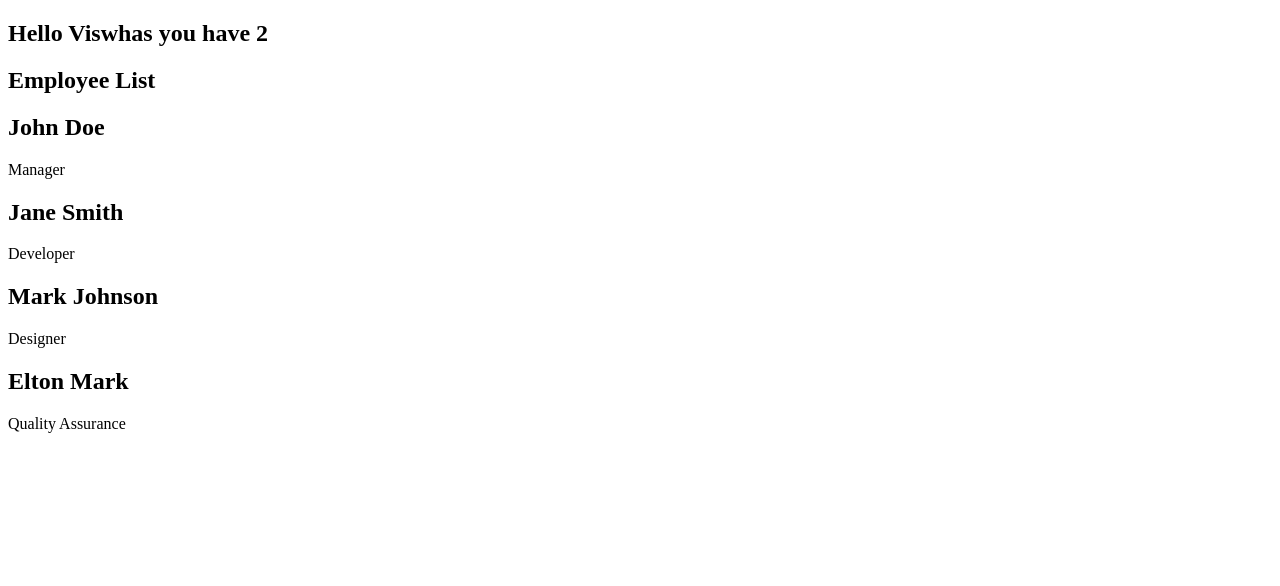
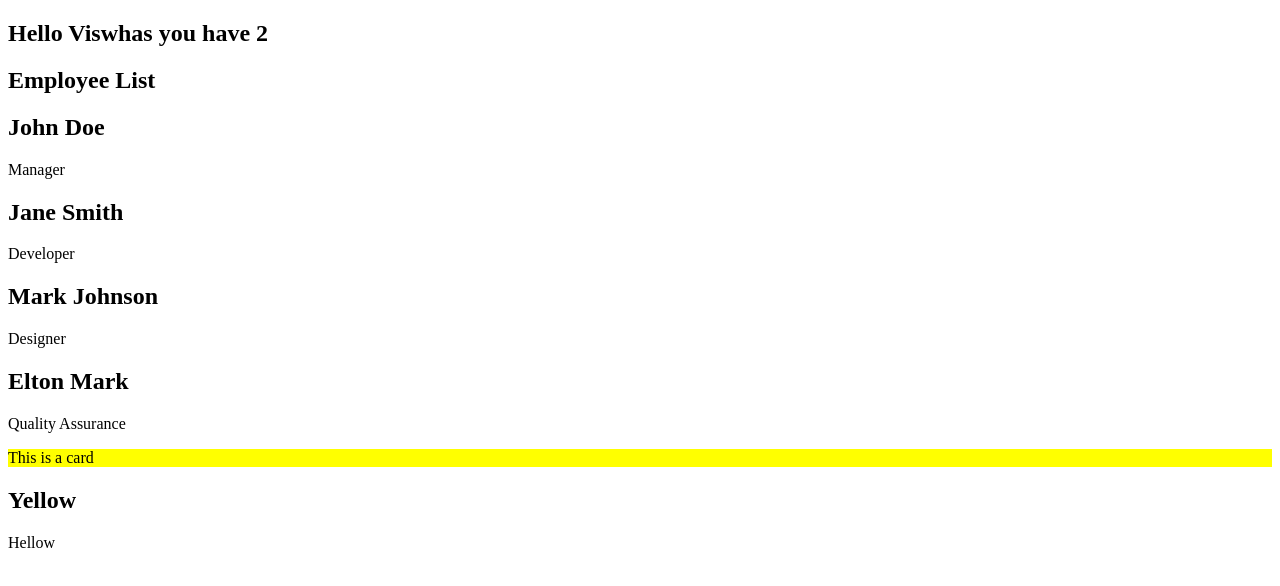
Before and after one commit to Shubamium/ReactTSCExample, a React (Vite) app: page / in a window 1280 px wide. Shown: the top 586 px of the page. Built offline with nearby package versions, Linux system fonts and the light colour scheme.

Commit message:
Add union and children example

```diff
--- a/src/App.tsx
+++ b/src/App.tsx
@@ -1,4 +1,6 @@
+import Card from "./components/Card";
 import Greet from "./components/Greet";
+import ParentComponent from "./components/ParentComponent";
 import PeopleList, { Employee } from "./components/PeopleList";
 
 function App() {
@@ -27,8 +29,19 @@ function App() {
   ];
   return (
     <main>
+      {/* Standard Props */}
       <Greet name="Viswhas" messageCount={2} />
+
+      {/* List */}
       <PeopleList nameList={employees} />
+
+      {/* Union Props */}
+      <Card color="yellow" />
+
+      {/* Children Props */}
+      <ParentComponent heading="Yellow">
+        <p>Hellow</p>
+      </ParentComponent>
     </main>
   );
 }
--- /dev/null
+++ b/src/components/Card.tsx
@@ -0,0 +1,9 @@
+type CardProps = {
+  color?: "blue" | "red" | "green" | "yellow" | "purple";
+};
+
+export default function Card(props: CardProps) {
+  // Handle default props this way ---->
+  const { color = "green" } = props;
+  return <div style={color && { backgroundColor: color }}>This is a card</div>;
+}
--- /dev/null
+++ b/src/components/ParentComponent.tsx
@@ -0,0 +1,12 @@
+type ParentComponentProp = {
+  heading: string;
+  children: React.ReactNode;
+};
+export default function ParentComponent(props: ParentComponentProp) {
+  return (
+    <div>
+      <h2>{props.heading}</h2>
+      {props.children}
+    </div>
+  );
+}
```
